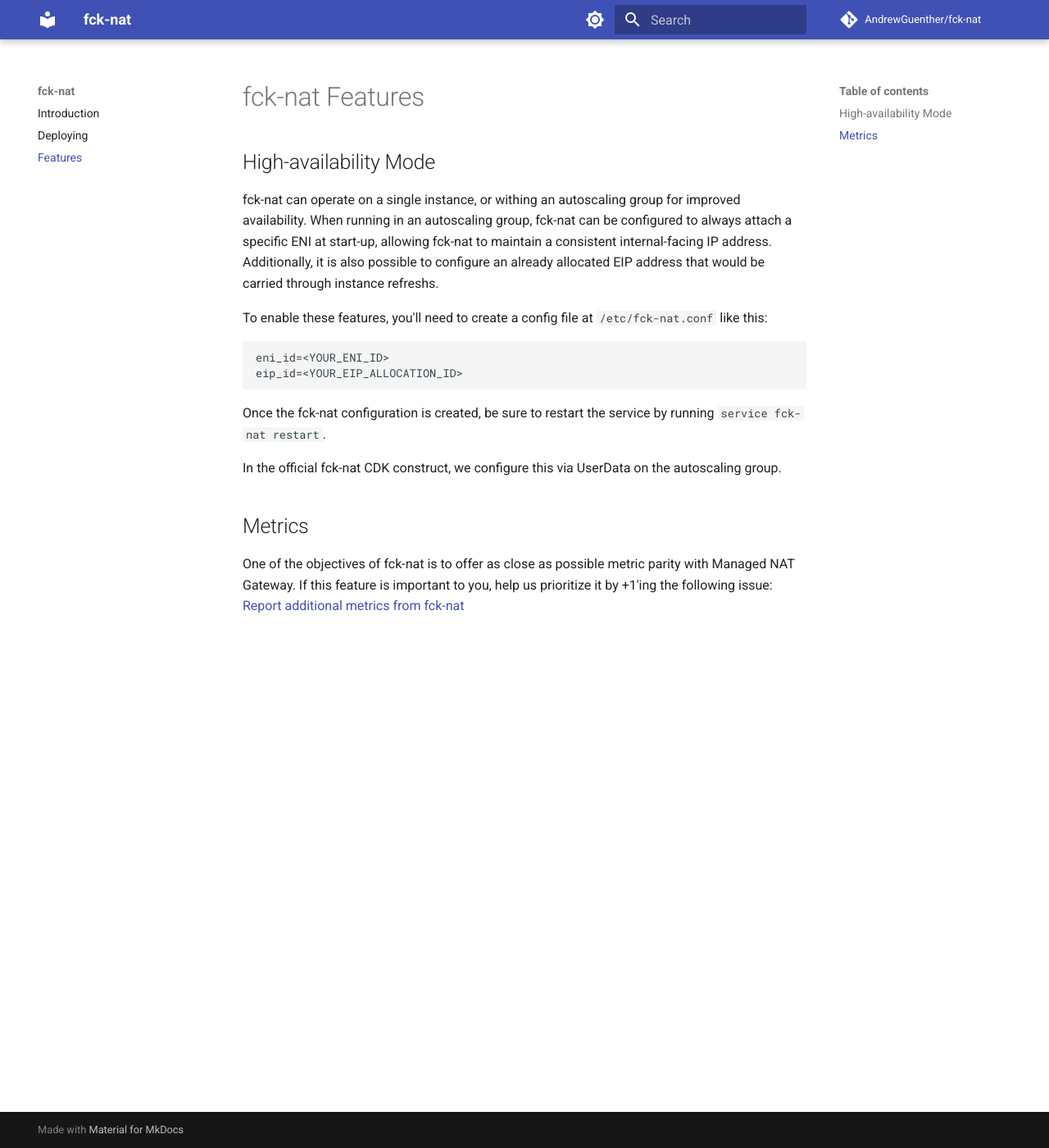
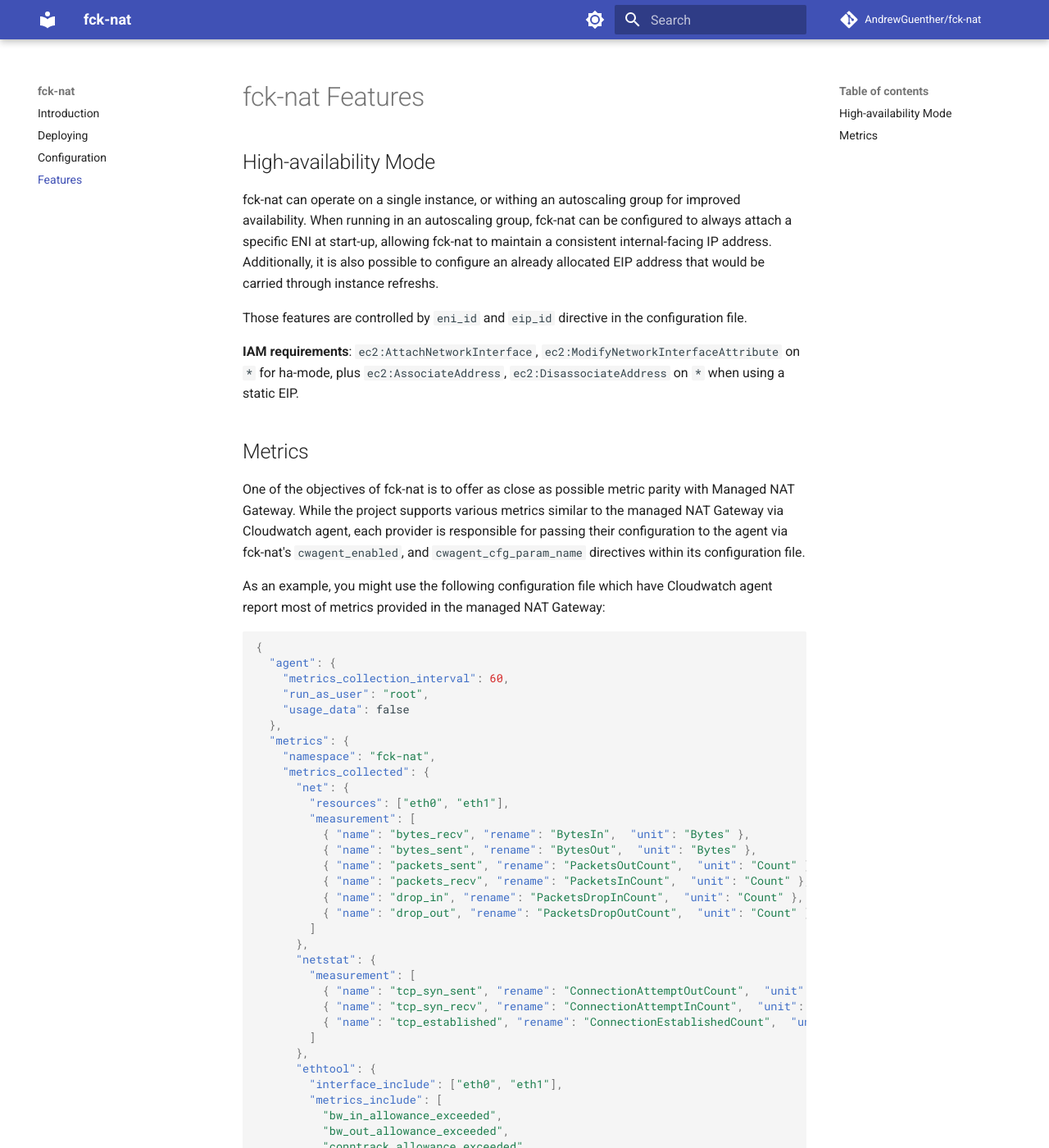
Before and after one commit to AndrewGuenther/fck-nat, an MkDocs documentation site: the page built from docs/features.md, in a window 1280 px wide and 1400 px high. Shown: the whole window at 82% size. Built offline with MkDocs 1.6.1 and Material for MkDocs 9.7.7, drawn with Linux system fonts in a browser that asks for light colours; comment, search, counter and statistics services are not loaded; some of the changed text lies outside the part shown.

Commit message:
Cloudwatch Agent support — Additional metrics (#45)
Adds support for metrics reporting via CloudWatch Agent

Fixes #16

````diff
--- a/docs/features.md
+++ b/docs/features.md
@@ -7,19 +7,72 @@ autoscaling group, fck-nat can be configured to always attach a specific ENI at
 a consistent internal-facing IP address. Additionally, it is also possible to configure an already allocated EIP address
 that would be carried through instance refreshs.
 
-To enable these features, you'll need to create a config file at `/etc/fck-nat.conf` like this:
+Those features are controlled by `eni_id` and `eip_id` directive in the configuration file.
 
-```
-eni_id=<YOUR_ENI_ID>
-eip_id=<YOUR_EIP_ALLOCATION_ID>
-```
-
-Once the fck-nat configuration is created, be sure to restart the service by running `service fck-nat restart`.
-
-In the official fck-nat CDK construct, we configure this via UserData on the autoscaling group.
+**IAM requirements**: `ec2:AttachNetworkInterface`, `ec2:ModifyNetworkInterfaceAttribute` on `*` for ha-mode, plus
+`ec2:AssociateAddress`, `ec2:DisassociateAddress` on `*` when using a static EIP.
 
 ## Metrics
 
-One of the objectives of fck-nat is to offer as close as possible metric parity with Managed NAT Gateway. If this
-feature is important to you, help us prioritize it by +1'ing the following issue: [Report additional metrics from
-fck-nat](https://github.com/AndrewGuenther/fck-nat/issues/16)
+One of the objectives of fck-nat is to offer as close as possible metric parity with Managed NAT Gateway. While the
+project supports various metrics similar to the managed NAT Gateway via Cloudwatch agent, each provider is responsible
+for passing their configuration to the agent via fck-nat's `cwagent_enabled`, and `cwagent_cfg_param_name` directives
+within its configuration file.
+
+As an example, you might use the following configuration file which have Cloudwatch agent report most of metrics
+provided in the managed NAT Gateway:
+
+``` json
+{
+  "agent": {
+    "metrics_collection_interval": 60,
+    "run_as_user": "root",
+    "usage_data": false
+  },
+  "metrics": {
+    "namespace": "fck-nat",
+    "metrics_collected": {
+      "net": {
+        "resources": ["eth0", "eth1"],
+        "measurement": [
+          { "name": "bytes_recv", "rename": "BytesIn",  "unit": "Bytes" },
+          { "name": "bytes_sent", "rename": "BytesOut",  "unit": "Bytes" },
+          { "name": "packets_sent", "rename": "PacketsOutCount",  "unit": "Count" },
+          { "name": "packets_recv", "rename": "PacketsInCount",  "unit": "Count" },
+          { "name": "drop_in", "rename": "PacketsDropInCount",  "unit": "Count" },
+          { "name": "drop_out", "rename": "PacketsDropOutCount",  "unit": "Count" }
+        ]
+      },
+      "netstat": {
+        "measurement": [
+          { "name": "tcp_syn_sent", "rename": "ConnectionAttemptOutCount",  "unit": "Count" },
+          { "name": "tcp_syn_recv", "rename": "ConnectionAttemptInCount",  "unit": "Count" },
+          { "name": "tcp_established", "rename": "ConnectionEstablishedCount",  "unit": "Count" }
+        ]
+      },
+      "ethtool": {
+        "interface_include": ["eth0", "eth1"],
+        "metrics_include": [
+          "bw_in_allowance_exceeded",
+          "bw_out_allowance_exceeded",
+          "conntrack_allowance_exceeded",
+          "pps_allowance_exceeded"
+        ]
+      },
+      "mem": {
+        "measurement": [
+          { "name": "used_percent", "rename": "MemoryUsed",  "unit": "Percent" }
+        ]
+      }
+    },
+    "append_dimensions": {
+      "InstanceId": "$${aws:InstanceId}"
+    }
+  }
+}
+```
+
+Ensure you are aware of Cloudwatch metrics costs before enabling Cloudwatch agent. The above configuration would
+cost you about $17/monthly, excluding free tier.
+
+**IAM requirements**: `ssm:GetParameter` on the SSM Parameter ARN, and `cloudwatch:PutMetricData` on `*`.
--- a/mkdocs.yml
+++ b/mkdocs.yml
@@ -18,6 +18,7 @@ theme:
 nav:
   - Introduction: index.md
   - Deploying: deploying.md
+  - Configuration: configuration.md
   - Features: features.md
 
 repo_url: https://github.com/AndrewGuenther/fck-nat
````
Also changed, not shown: docs/configuration.md (added, +16 -0 lines), 2 other files.
